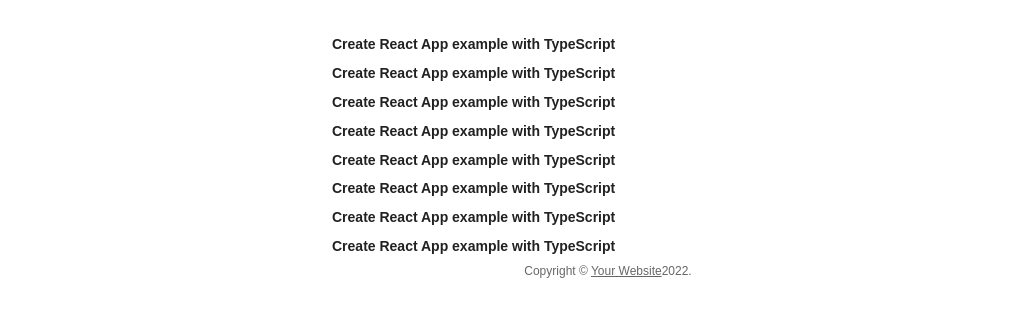
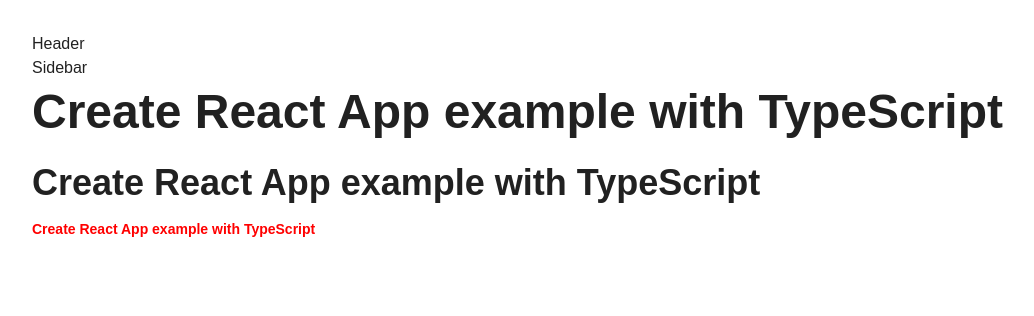
Before and after one commit to HorbynkoIvan/mui-admin-app, a React (Create React App) app: page / in a window 1280 px wide. Shown: the top 316 px of the page, without its empty margins (32-1066 px from the left). Built offline with nearby package versions, Linux system fonts and the light colour scheme.

Commit message:
update typography

```diff
--- a/src/App.tsx
+++ b/src/App.tsx
@@ -1,40 +1,21 @@
 import * as React from "react";
-import { Container, Typography, Box, Link } from "@mui/material";
+import { Container, Typography, Box } from "@mui/material";
+import { Header, Sidebar } from "features";
 
 export default function App(): JSX.Element {
   return (
-    <Container maxWidth="sm">
+    <Container>
       <Box sx={{ my: 4 }}>
-        <Typography variant="h4" component="h1" gutterBottom>
+        <Header />
+        <Sidebar />
+        <Typography variant="h1" component="h1" gutterBottom>
           Create React App example with TypeScript
         </Typography>
-        <Typography variant="h4" component="h1" gutterBottom>
+        <Typography variant="h2" component="h2" gutterBottom>
           Create React App example with TypeScript
         </Typography>
-        <Typography variant="h4" component="h1" gutterBottom>
+        <Typography variant="test" component="p" gutterBottom>
           Create React App example with TypeScript
-        </Typography>
-        <Typography variant="h4" component="h1" gutterBottom>
-          Create React App example with TypeScript
-        </Typography>
-        <Typography variant="h4" component="h1" gutterBottom>
-          Create React App example with TypeScript
-        </Typography>
-        <Typography variant="h4" component="h1" gutterBottom>
-          Create React App example with TypeScript
-        </Typography>
-        <Typography variant="h4" component="h1" gutterBottom>
-          Create React App example with TypeScript
-        </Typography>
-        <Typography variant="h4" component="h1" gutterBottom>
-          Create React App example with TypeScript
-        </Typography>
-        <Typography variant="body2" color="text.secondary" align="center">
-          {"Copyright © "}
-          <Link color="inherit" href="https://mui.com/">
-            Your Website
-          </Link>
-          {new Date().getFullYear()}.
         </Typography>
       </Box>
     </Container>
--- /dev/null
+++ b/src/features/index.ts
@@ -0,0 +1,2 @@
+export * from "./header";
+export * from "./sidebar";
--- a/src/theme/palette.ts
+++ b/src/theme/palette.ts
@@ -2,8 +2,6 @@
   red: {
     main: "#F2387B",
     hover: "#FF81AE",
-    error: "#FF0000",
-    errorNotification: "#F65B6E",
   },
   error: {
     main: "#FF0000",
--- a/src/theme/typography.ts
+++ b/src/theme/typography.ts
@@ -7,50 +7,34 @@
   fontWeightBold: 700,
   fontWeightExtraBold: 800,
   h1: {
-    fontWeight: 700,
-    lineHeight: 36 / 24,
-    fontSize: 24,
+    fontWeight: 800,
+    lineHeight: 64 / 48,
+    fontSize: 48,
   },
   h2: {
     fontWeight: 700,
-    lineHeight: 28 / 18,
-    fontSize: 18,
+    lineHeight: 44 / 36,
+    fontSize: 36,
   },
-  h3: {
-    fontWeight: 700,
-    lineHeight: 24 / 16,
-    fontSize: 16,
-  },
-  h4: {
-    fontWeight: 700,
-    lineHeight: 24 / 14,
-    fontSize: 14,
-  },
-  subtitle1: {
-    fontWeight: 700,
-    lineHeight: 16 / 12,
-    fontSize: 12,
-  },
+  h3: {},
+  h4: {},
+  subtitle1: {},
   subtitle2: {},
-  body1: {
-    fontWeight: 400,
-    lineHeight: 24 / 14,
-    fontSize: 14,
-  },
-  body2: {
-    fontWeight: 400,
-    lineHeight: 16 / 12,
-    fontSize: 12,
-  },
+  body1: {},
+  body2: {},
   caption: {},
-  overline: {
-    fontWeight: 400,
-    lineHeight: 24 / 14,
-    fontSize: 14,
-  },
-  button: {
+  overline: {},
+  button: {},
+  test: {
+    color: "red",
     fontWeight: 700,
     lineHeight: 24 / 14,
     fontSize: 14,
   },
 };
+
+declare module "@mui/material/Typography" {
+  interface TypographyPropsVariantOverrides {
+    test: true;
+  }
+}
```
